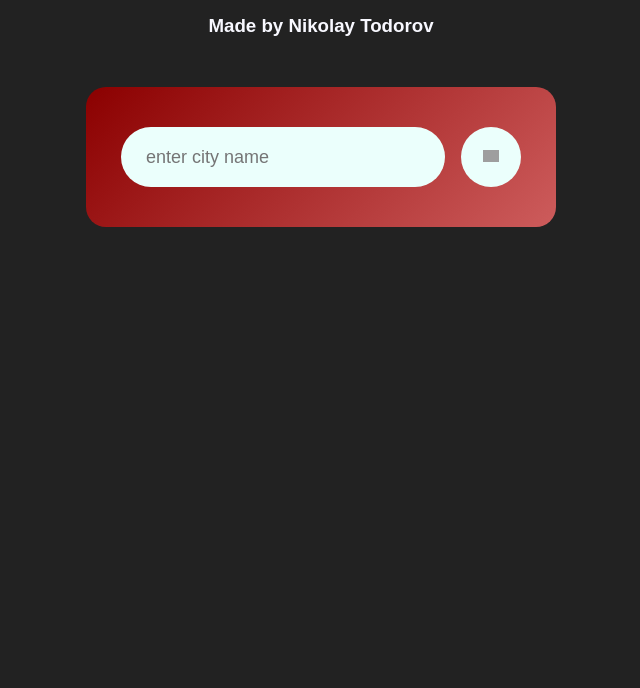
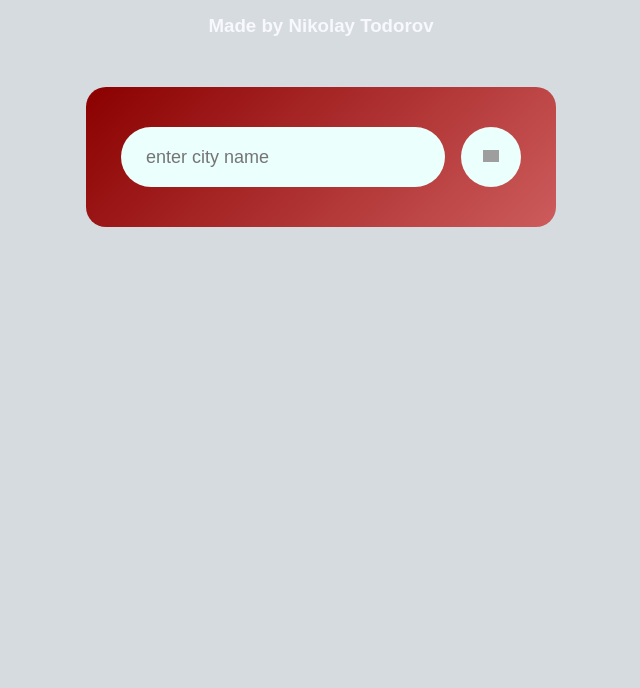
Before and after one commit to nikolay508/Weather-App, a plain HTML site: page index.html in a window 1280 px wide. Shown: the part 112-800 px from the top of the page, without its empty margins (319-959 px from the left). Drawn offline with Linux system fonts and the light colour scheme; grey boxes are pictures that could not be loaded.

Commit message:
Update style.css

```diff
--- a/style.css
+++ b/style.css
@@ -5,7 +5,7 @@
     box-sizing: border-box;
 }
 body {
-    background: #222;
+    background: #D6DBDF;
 }
 .title h1 {
     margin-top: 60px;
```
